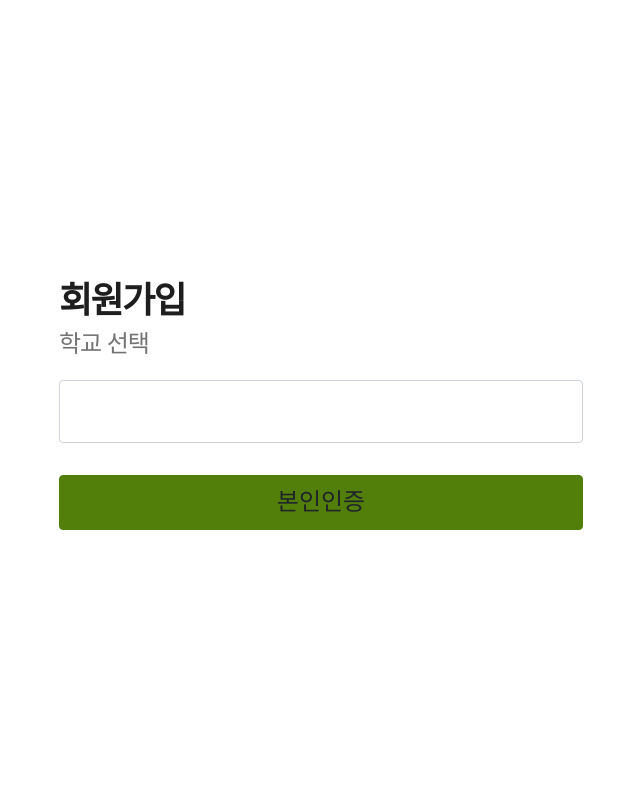
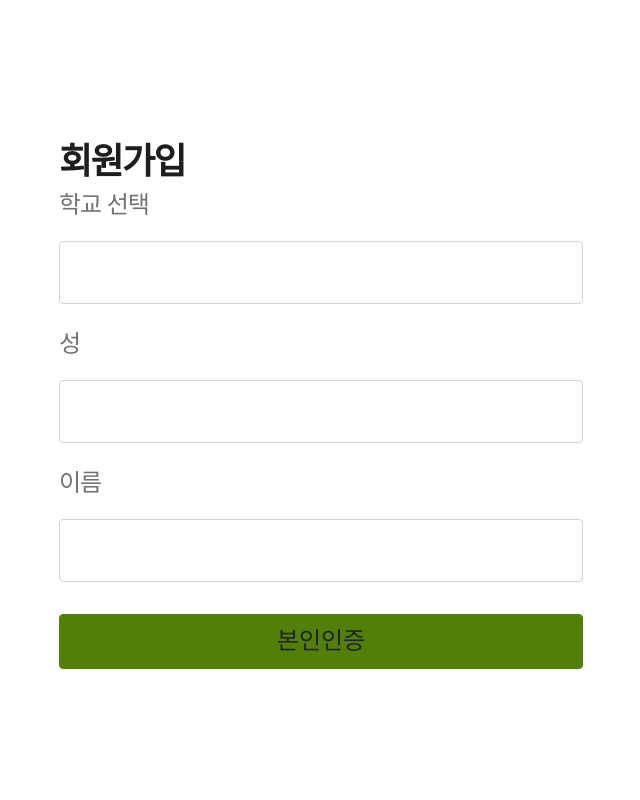
Before and after one commit to viroovr/skkuexs, a Django app: page /common/select/ in a window 1280 px wide. Shown: the part 57-857 px from the top of the page, without its empty margins (319-959 px from the left). Run offline with Django 4.2, Linux system fonts and the light colour scheme; some libraries are stand-ins or nearby versions.

Commit message:
socia login add name

```diff
--- a/common/forms.py
+++ b/common/forms.py
@@ -31,7 +31,9 @@ class UserForm(UserCreationForm):
 
 
 class SchoolForm(forms.Form):
-    school_name = forms.CharField(max_length=200)
+    school_name = forms.CharField(max_length=200, label="school_name")
+    last_name = forms.CharField(max_length=200, label="last_name")
+    first_name = forms.CharField(max_length=200, label="first_name")
 
 # from django import forms
 # from django.contrib.auth.forms import UserCreationForm
--- a/common/views.py
+++ b/common/views.py
@@ -53,9 +53,14 @@ def select(request):
         user = request.user
         if form.is_valid():
             school_name = form.cleaned_data['school_name']
+            last_name = form.cleaned_data['last_name']
+            first_name = form.cleaned_data['first_name']
             instance = Profile.objects.create(
                 user=user, school_name=school_name)
             instance.save()
+            user.first_name = first_name
+            user.last_name = last_name
+            user.save()
             # profile = user.profile
             # profile.school_name = school_name
             # profile.save()
@@ -80,7 +85,7 @@ def social_login(request, email, access_token, code, domain):
     try:
         # 전달받은 이메일로 등록된 유저가 있는지 탐색
         user = User.objects.get(email=email)
-
+        profile = user.profile
         # FK로 연결되어 있는 socialaccount 테이블에서 해당 이메일의 유저가 있는지 확인
         social_user = SocialAccount.objects.get(user=user)
 
@@ -105,7 +110,7 @@ def social_login(request, email, access_token, code, domain):
         login(request, user, backend=user.backend)  # 로그인
 
         return redirect(f'/forums/{user.profile.school_name}')
-    except User.DoesNotExist:
+    except (User.DoesNotExist, Profile.DoesNotExist):
 
         # 전달받은 이메일로 기존에 가입된 유저가 아예 없으면 => 새로 회원가입 & 해당 유저의 jwt 발급
         data = {'access_token': access_token, 'code': code}
--- a/templates/common/school_select.html
+++ b/templates/common/school_select.html
@@ -9,6 +9,16 @@
             <label for="school_name" class="search_subtitle">학교 선택</label>
             <input type="text" class="form-email" name="school_name" id="school_name"
                    value="{{ form.school_name.value|default_if_none:'' }}">
+        </div>
+        <div class="mb-3">
+            <label for="last_name" class="search_subtitle">성</label>
+            <input type="text" class="form-email" name="last_name" id="last_name"
+                   value="{{ form.last_name.value|default_if_none:'' }}">
+        </div>
+        <div class="mb-3">
+            <label for="first_name" class="search_subtitle">이름</label>
+            <input type="text" class="form-email" name="first_name" id="first_name"
+                   value="{{ form.first_name.value|default_if_none:'' }}">
         </div>
         <button type="submit" class="btnbtn btn-send">본인인증</button>
     </form>
```
